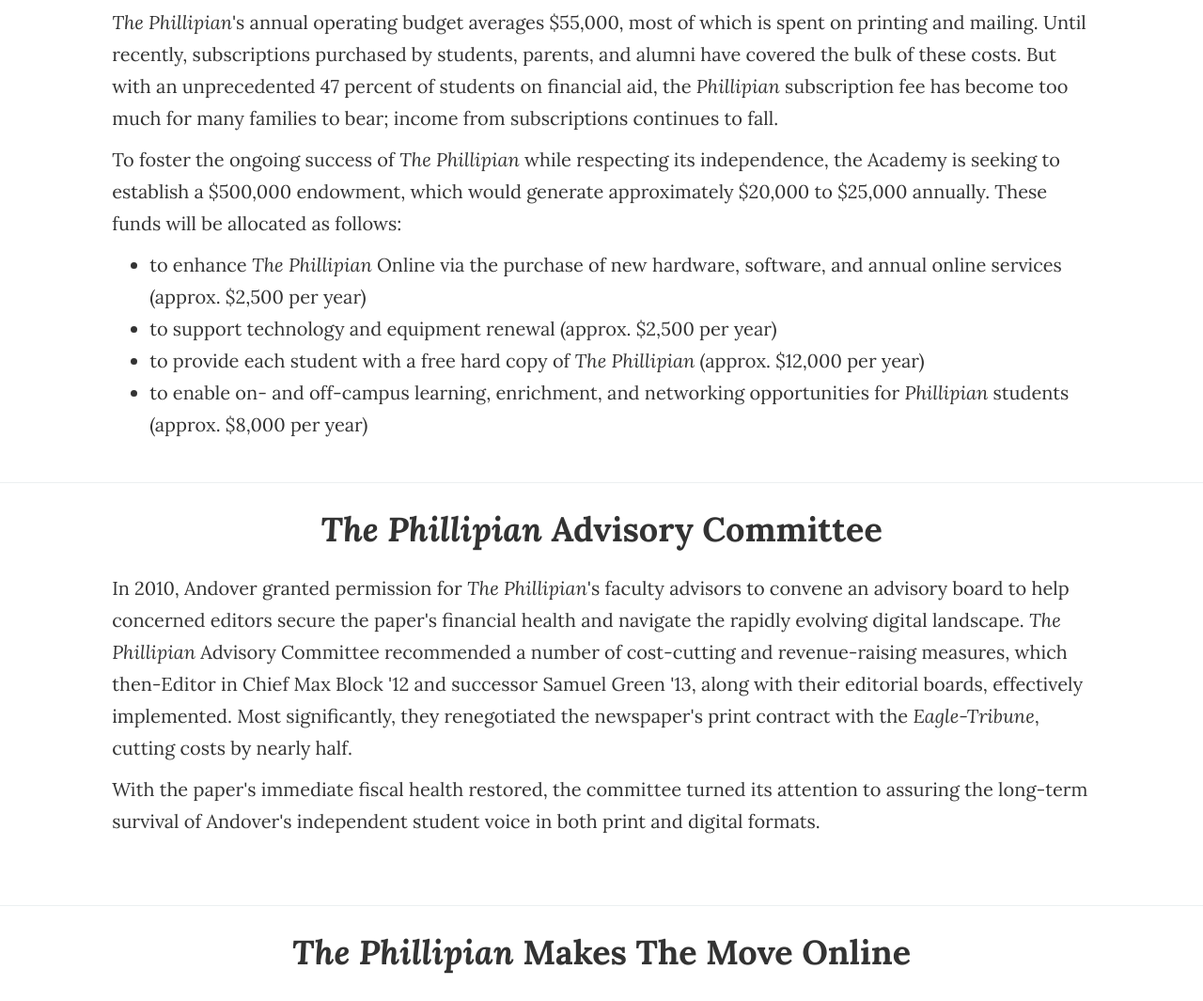
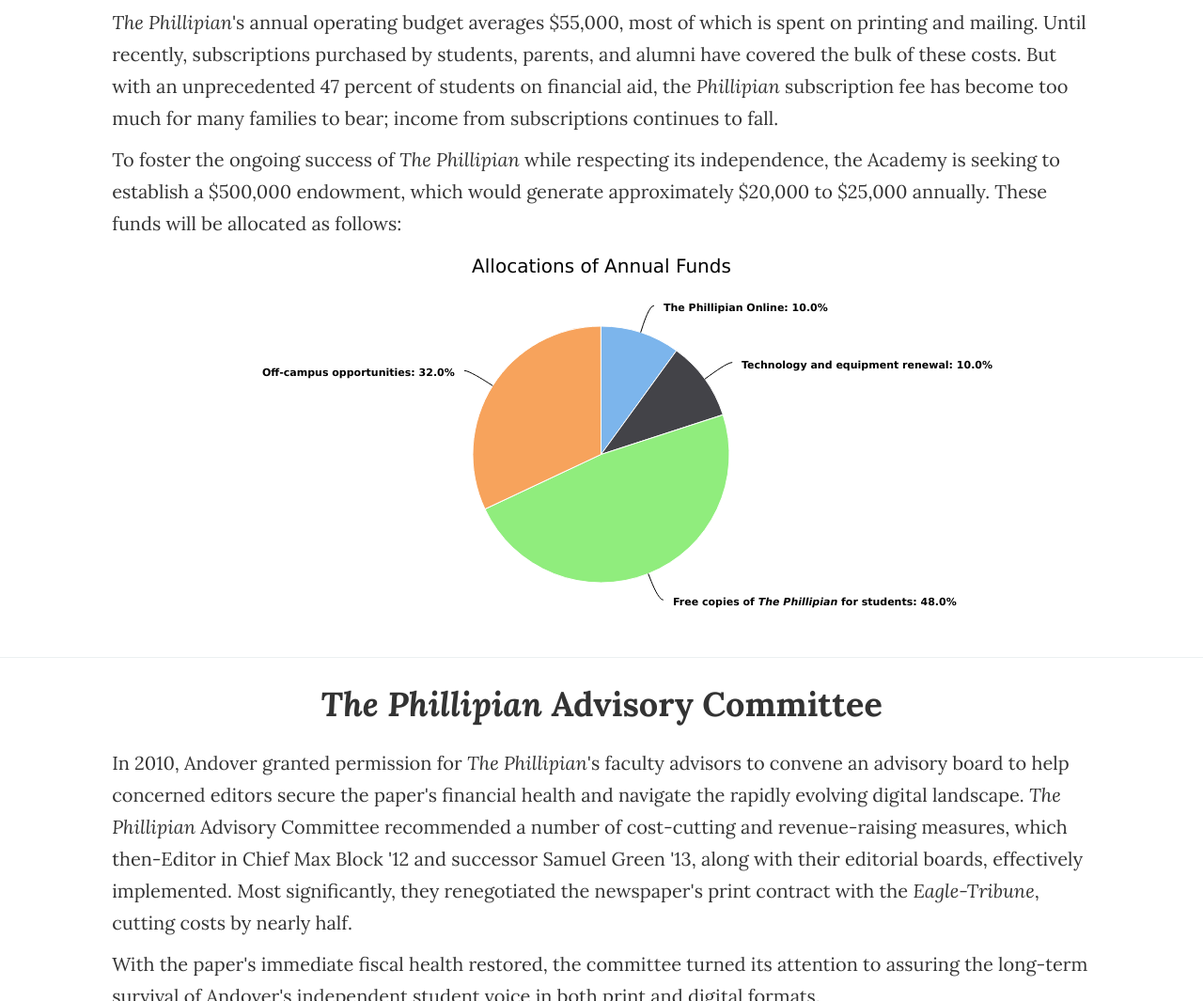
Before and after one commit to phillipian/plip-endowment, a plain HTML site: page index.html in a window 1280 px wide. Shown: the part 3091-4156 px from the top of the page at 94% size. Drawn offline with nearby package versions, Linux system fonts and the light colour scheme.

Commit message:
add highcharts scripts and endowment allocation breakdown pie chart

```diff
--- a/index.html
+++ b/index.html
@@ -92,13 +92,15 @@
 
           <p>To foster the ongoing success of <i>The Phillipian</i> while respecting its independence, the Academy is seeking to establish a $500,000 endowment, which would generate approximately $20,000 to $25,000 annually. These funds will be allocated as follows:</p>
 
-          <!-- **** todo: make this breakdown a pie chart **** -->
+          <!-- made this breakdown a pie chart
           <ul>
             <li>to enhance <i>The Phillipian</i> Online via the purchase of new hardware, software, and annual online services (approx. $2,500 per year)</li>
             <li>to support technology and equipment renewal (approx. $2,500 per year)</li>
             <li>to provide each student with a free hard copy of <i>The Phillipian</i> (approx. $12,000 per year)</li>
             <li>to enable on- and off-campus learning, enrichment, and networking opportunities for <i>Phillipian</i> students (approx. $8,000 per year)</li>
           </ul>
+          -->
+          <div id="endowment-allocation" style="min-width: 310px; height: 400px; margin: 0 auto"></div>
         </div>
       </div>
     </section>
@@ -210,5 +212,9 @@
     <script src="js/bootstrap.min.js"></script>
     <!-- custom scripts -->
     <script src="js/scripts.js"></script>
+    <!-- highcharts scripts -->
+    <script src="http://code.highcharts.com/highcharts.js"></script>
+    <script src="http://code.highcharts.com/modules/exporting.js"></script>
+    <script src="js/charts.js"></script>
   </body>
 </html>
--- /dev/null
+++ b/js/charts.js
@@ -0,0 +1,49 @@
+$(function () {
+  $('#endowment-allocation').highcharts({
+    chart: {
+      plotBackgroundColor: null,
+      plotBorderWidth: null,
+      plotShadow: false
+    },
+    credits: {
+      enabled: false
+    },
+    navigation: {
+      buttonOptions: {
+        enabled: false
+      }
+    },
+    title: {
+      text: 'Allocations of Annual Funds',
+      style: {
+        color: '#000000',
+        fontSize: '2.0rem'
+      }
+    },
+    tooltip: {
+      pointFormat: '{series.name}: <b>{point.percentage:.1f}%</b>'
+    },
+    plotOptions: {
+      pie: {
+        allowPointSelect: true,
+        cursor: 'pointer',
+        dataLabels: {
+          enabled: true,
+          color: '#000000',
+          connectorColor: '#000000',
+          format: '<b>{point.name}</b>: {point.percentage:.1f}%'
+        }
+      }
+    },
+    series: [{
+      type: 'pie',
+      name: 'Allocation',
+      data: [
+      ['The Phillipian Online',  10],
+      ['Technology and equipment renewal',  10],
+      ['Free copies of <i>The Phillipian</i> for students',  48],
+      ['Off-campus opportunities',  32]
+      ]
+    }]
+  });
+});
```
